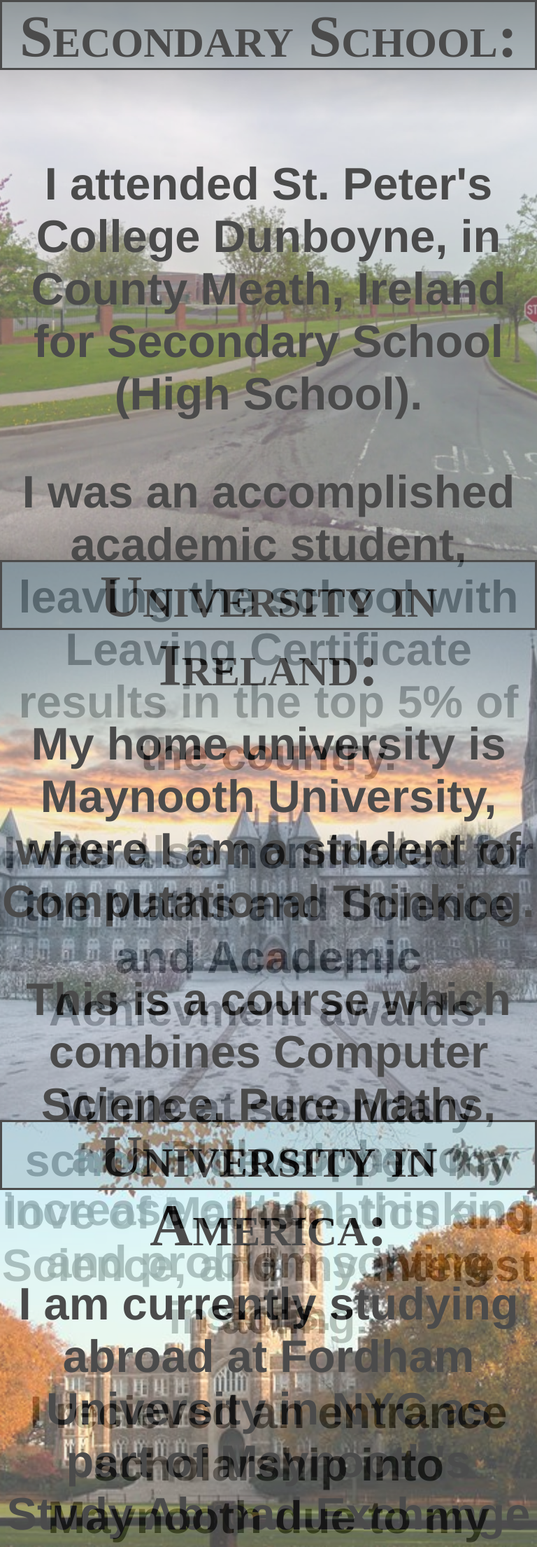
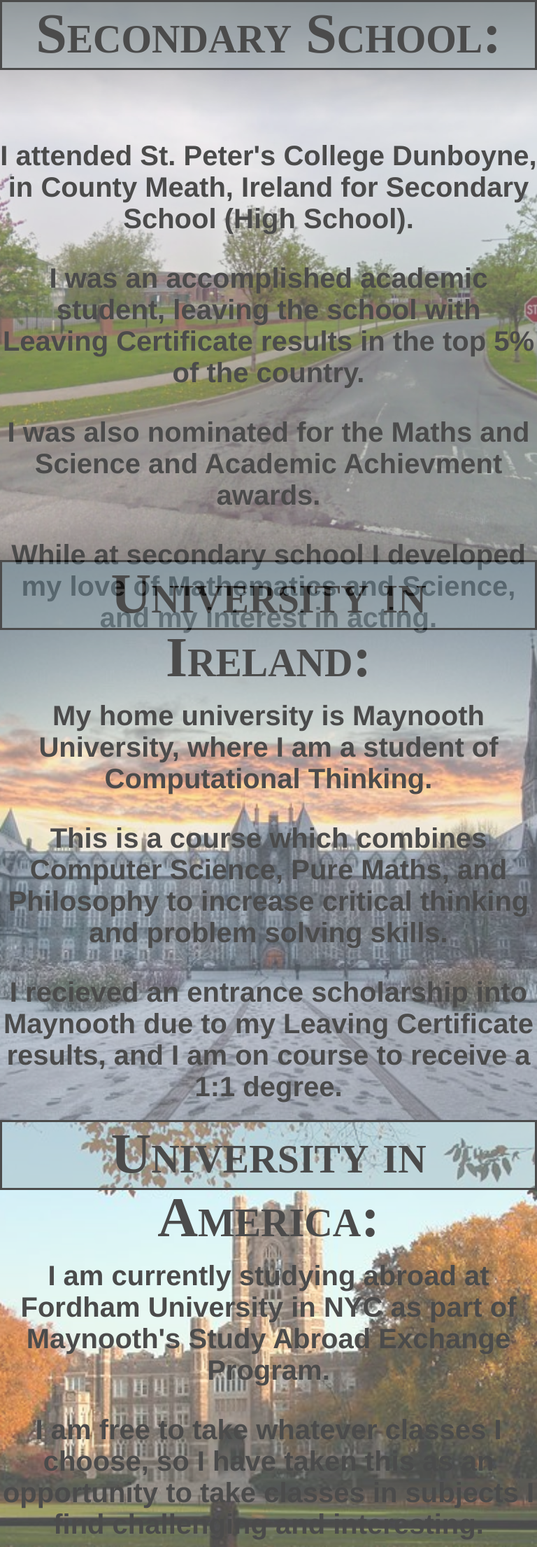
Before and after one commit to Cormaca18/Cormaca18.github.io, a PHP site: page /education.html in a window 768 px wide. Shown: the top 2210 px of the page at 70% size. Run offline with PHP 8.4, Linux system fonts and the light colour scheme.

Commit message:
changed css

```diff
--- a/css/education.css
+++ b/css/education.css
@@ -105,19 +105,19 @@ ul#menu li {
 @media only screen and (min-width : 768px) and (max-width : 1023px){
   ul#menu li {
       display:inline;
-      font-size: 40px;
+      font-size: 50px;
       font-family: fantasy;
       text-align: center;
       padding: 0px 20px 20px 20px;
   }
   a:hover {
       color: purple;
-      font-size: 40px;
+      font-size: 50px;
   }
   h1{
     width: 100%;
     height: 100px;
-    font-size: 85px;
+    font-size: 80px;
     background-color: rgba(112,138,144,0.4);
     text-align: center;
     border: 3px solid black;
@@ -125,7 +125,7 @@ ul#menu li {
     box-sizing: border-box;
   }
   p{
-    font-size: 65px;
+    font-size: 40px;
     font-family: Helvetica;
     color: rgba(0,0,0,1);
     font-weight: 700;
```
